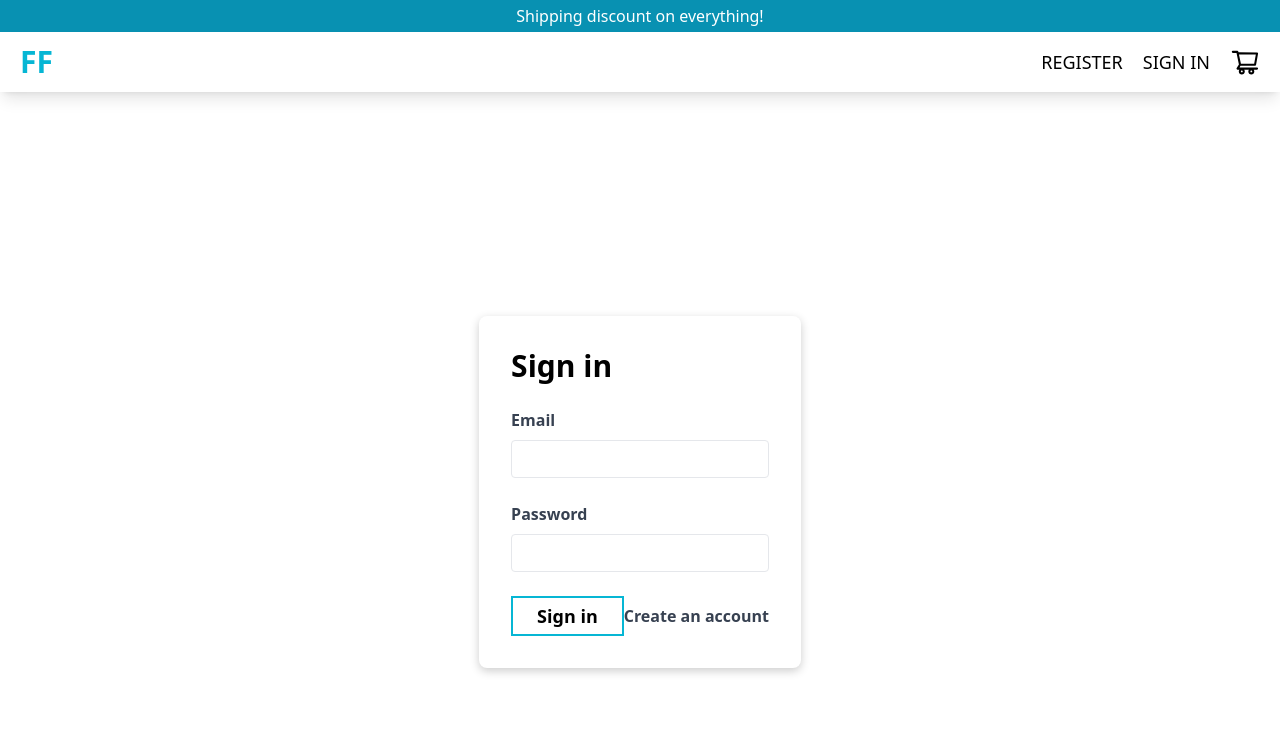
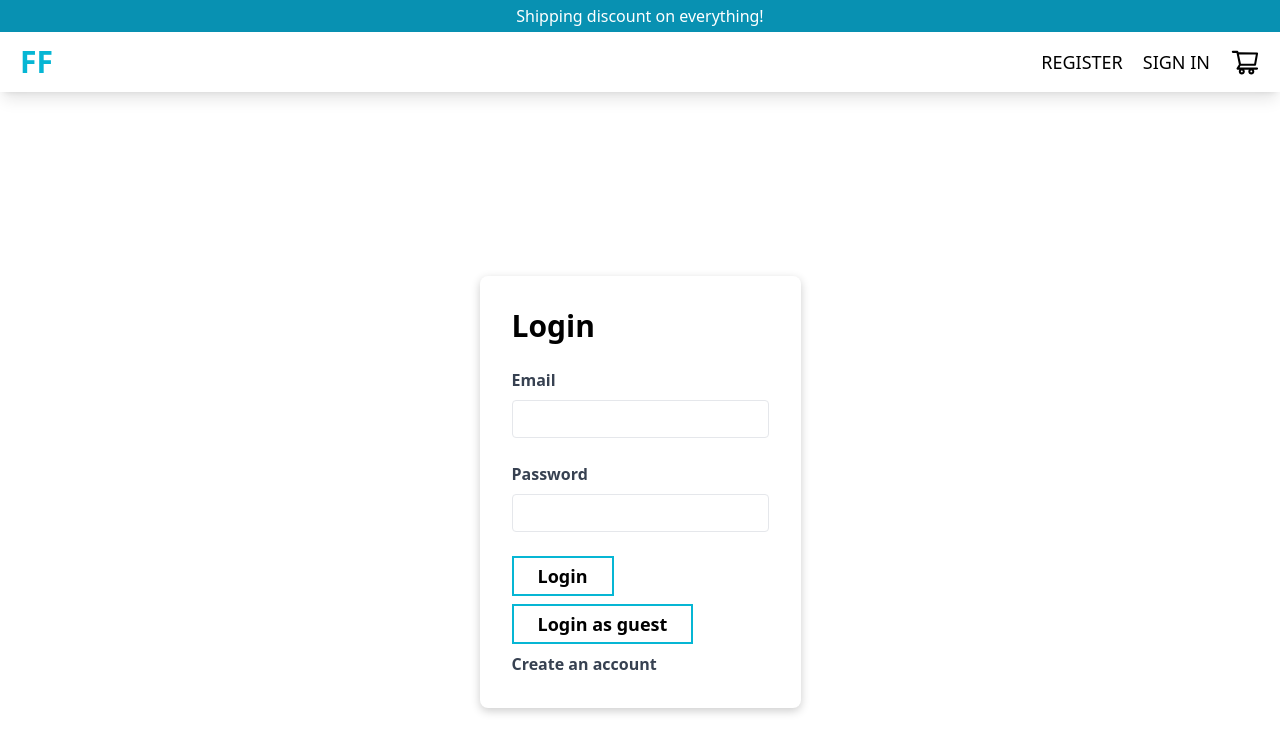
Before and after one commit to Faruk314/FashionFlock, a React (Create React App) app in the folder frontend/: page /login in a window 1280 px wide. Shown: the top 752 px of the page. Built offline with nearby package versions, Linux system fonts and the light colour scheme; no server answers.

Commit message:
Created login as guest functionality

```diff
--- a/frontend/src/pages/Login.js
+++ b/frontend/src/pages/Login.js
@@ -17,18 +17,28 @@ const Login = () => {
   const dispatch = useDispatch();
   const cart = useSelector(selectCart);
 
-  const login = async (e) => {
+  const login = async (e, guest) => {
     e.preventDefault();
+    let formData;
 
-    if (!email || !password) {
+    if ((!email || !password) && guest === false) {
       setMessage("All fields must be filled");
       return;
     }
 
-    let formData = {
+    if (guest === false) {
+      formData = {
         email,
         password,
       };
+    }
+
+    if (guest === true) {
+      formData = {
+        email: "guest@gmail.com",
+        password: "guest123",
+      };
+    }
 
     try {
       const response = await axios.post(
@@ -65,10 +75,7 @@ const Login = () => {
     };
 
     try {
-      const response = await axios.post(
-        `http://localhost:5000/api/cart/createusercart`,
-        data
-      );
+      await axios.post(`http://localhost:5000/api/cart/createusercart`, data);
 
       dispatch(getCart());
       navigate("/");
@@ -76,13 +83,14 @@ const Login = () => {
       console.log(error);
     }
   };
+
   return (
     <section className="flex items-center justify-center h-screen">
       <form
-        onSubmit={login}
+        onSubmit={(e) => login(e, false)}
         className="bg-white p-8 rounded-lg shadow-[0_3px_10px_rgb(0,0,0,0.2)]"
       >
-        <h2 className="text-3xl font-bold mb-6">Sign in</h2>
+        <h2 className="text-3xl font-bold mb-6">Login</h2>
 
         <div className="mb-6">
           <label htmlFor="email" className="block text-gray-700 font-bold mb-2">
@@ -117,18 +125,28 @@ const Login = () => {
         {message && <p className="mb-6 text-red-500">{message}</p>}
 
         <div className="flex justify-between items-center">
+          <div className="flex flex-col items-start space-y-2">
             <button
               type="submit"
               className="border-2 border-cyan-500 px-6 py-1 text-base md:text-lg font-bold transition-colors hover:bg-cyan-500 hover:text-white"
             >
-            Sign in
+              Login
             </button>
+
+            <button
+              onClick={(e) => login(e, true)}
+              className="border-2 border-cyan-500 px-6 py-1 text-base md:text-lg font-bold transition-colors hover:bg-cyan-500 hover:text-white"
+            >
+              Login as guest
+            </button>
+
             <Link
-            to="/signup"
+              to="/register"
               className="text-gray-700 font-bold hover:text-gray-900"
             >
               Create an account
             </Link>
+          </div>
         </div>
       </form>
     </section>
```
Lines whose indentation alone changed are shown as unchanged.
